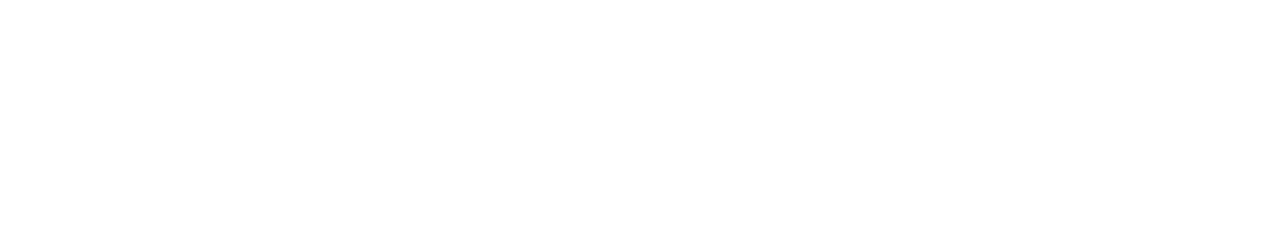
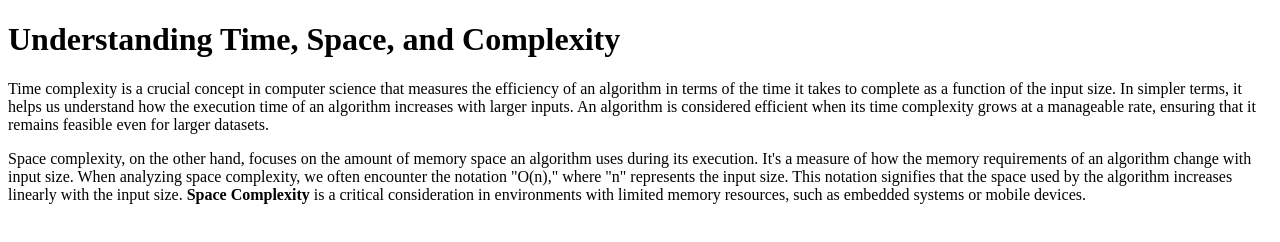
Before and after one commit to acciojob/time-and-space-complexity-Teju-Anil, a website: page main.html in a window 1280 px wide. Drawn offline with Linux system fonts and the light colour scheme.

Commit message:
created a submission

```diff
--- a/main.html
+++ b/main.html
@@ -1,16 +1,17 @@
 <!DOCTYPE html>
+<html>
+<head>
+    <title>Time and Space Complexity</title>
+</head>
+<body>
+    <h1>Understanding Time, Space, and Complexity</h1>
 
-<html>
+    <p>
+        Time complexity is a crucial concept in computer science that measures the efficiency of an algorithm in terms of the time it takes to complete as a function of the input size. In simpler terms, it helps us understand how the execution time of an algorithm increases with larger inputs. An algorithm is considered efficient when its time complexity grows at a manageable rate, ensuring that it remains feasible even for larger datasets.
+    </p>
 
-<head>
-	<link rel="stylesheet" href="styles.css">
-</head>
-
-<body>
-	<!-- the entire body must be written by student -->
-    <script type="text/javascript" src="./script.js">
-</script>
-
+    <p>
+        Space complexity, on the other hand, focuses on the amount of memory space an algorithm uses during its execution. It's a measure of how the memory requirements of an algorithm change with input size. When analyzing space complexity, we often encounter the notation "O(n)," where "n" represents the input size. This notation signifies that the space used by the algorithm increases linearly with the input size. <b>Space Complexity</b> is a critical consideration in environments with limited memory resources, such as embedded systems or mobile devices.
+    </p>
 </body>
-
 </html>
```
